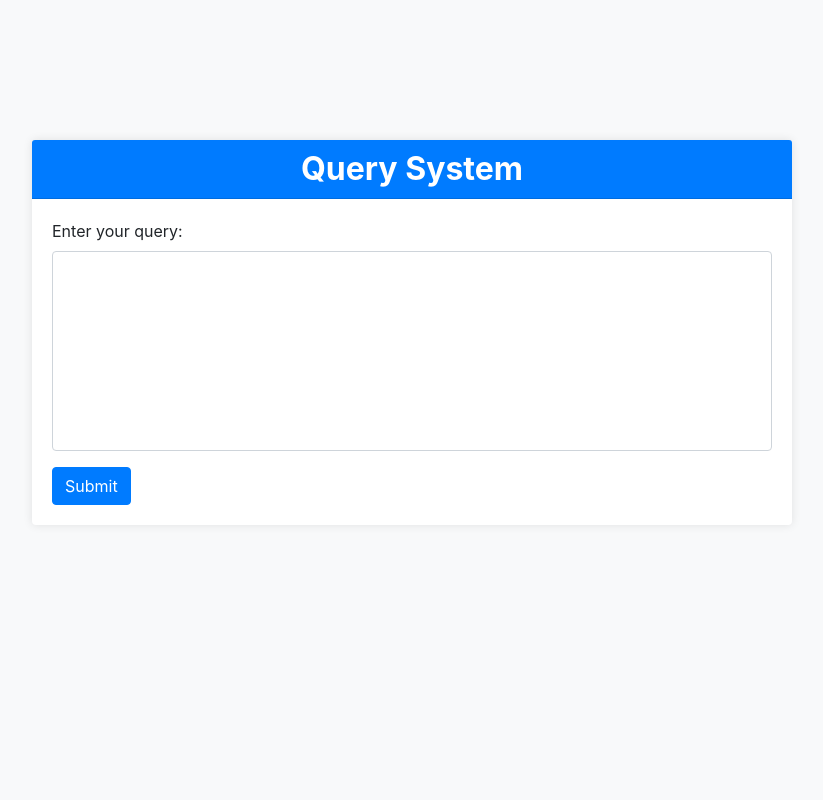
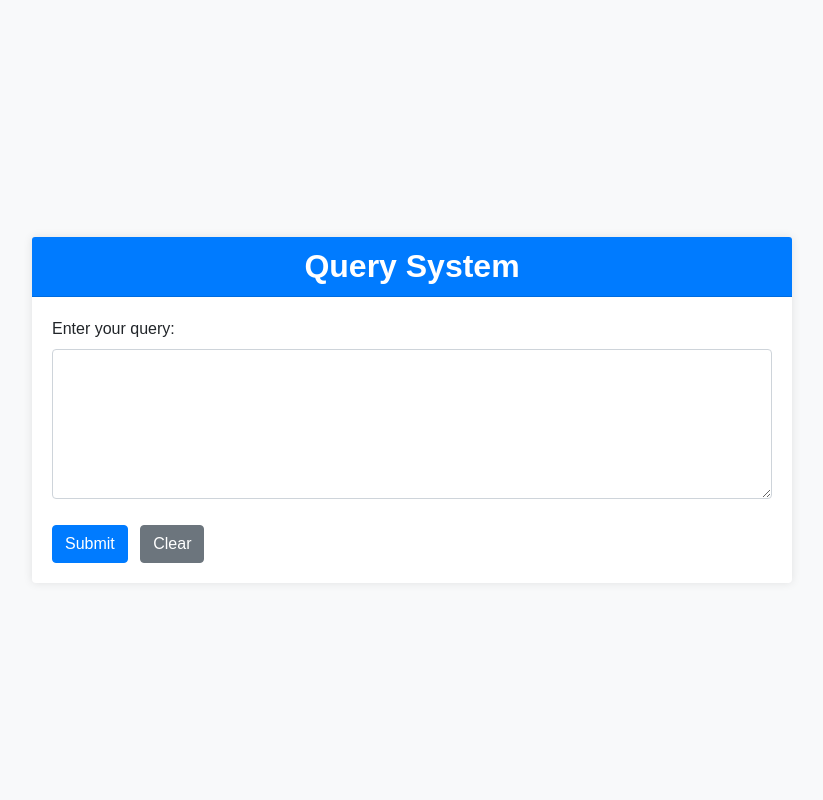
Before and after one commit to duressa-feyissa/Semantic-Search-Analysis, a Flask app: page / in a window 1280 px wide. Shown: the whole page, without its empty margins (228-1051 px from the left). Run offline with Flask 3, Linux system fonts and the light colour scheme; parts of the project's set-up code (start-up, migrations or seed data) failed here and were passed over; some libraries are stand-ins or nearby versions.

Commit message:
Update index.html

```diff
--- a/templates/index.html
+++ b/templates/index.html
@@ -11,7 +11,9 @@
             display: flex;
             justify-content: center;
             align-items: center;
-            margin-top: 100px;
+            min-height: 100vh;
+            margin: 0;
+            font-family: Arial, sans-serif;
         }
         .container {
             max-width: 800px;
@@ -29,16 +31,31 @@
             text-align: center;
             padding: 10px;
         }
-        .card-header h2 {
+        .card-header h2, .card-header h3 {
             font-weight: bold;
             margin: 0;
         }
-        .btn-primary {
-            background-color: #007bff;
-            border-color: #007bff;
+        .btn-primary, .btn-secondary {
+            margin-top: 10px;
         }
         #query {
-            height: 200px;
+            height: 150px;
+        }
+        #loading-spinner {
+            display: none;
+        }
+        .spinner-border {
+            width: 3rem;
+            height: 3rem;
+        }
+        #results-list .list-group-item {
+            background-color: #f0f0f0;
+            border: none;
+            border-radius: 5px;
+            margin-top: 5px;
+        }
+        #results-list .list-group-item:first-child {
+            margin-top: 0;
         }
     </style>
 </head>
@@ -52,13 +69,21 @@
                 <form id="query-form">
                     <div class="form-group">
                         <label for="query">Enter your query:</label>
-                        <input type="text" class="form-control" id="query" required>
+                        <textarea class="form-control" id="query" rows="5" required></textarea>
                     </div>
-                    <button type="submit" class="btn btn-primary">Submit</button>
+                    <div class="text-center" id="loading-spinner">
+                        <div class="spinner-border text-primary" role="status">
+                            <span class="sr-only">Loading...</span>
+                        </div>
+                    </div>
+                    <div >
+                        <button type="submit" class="btn btn-primary">Submit</button>
+                        <button type="button" class="btn btn-secondary ml-2" id="clear-button">Clear</button>
+                    </div>
                 </form>
             </div>
         </div>
-        <div class="card" id="results-card" style="display: none;">
+        <div class="card mt-4" id="results-card" style="display: none;">
             <div class="card-header">
                 <h3>Results</h3>
             </div>
@@ -70,10 +95,13 @@
     <script src="https://code.jquery.com/jquery-3.5.1.min.js"></script>
     <script>
         $(document).ready(function() {
+            var currentRequest = null;
+
             $('#query-form').on('submit', function(event) {
                 event.preventDefault();
                 var query = $('#query').val();
-                $.ajax({
+                $('#loading-spinner').show();
+                currentRequest = $.ajax({
                     url: '/query',
                     method: 'POST',
                     contentType: 'application/json',
@@ -81,16 +109,31 @@
                     success: function(response) {
                         var resultsList = $('#results-list');
                         resultsList.empty();
-                        // Example response
                         response.forEach(function(result) {
                             resultsList.append('<li class="list-group-item">' + result + '</li>');
                         });
                         $('#results-card').show();
+                        $('#loading-spinner').hide();
                     },
                     error: function(xhr) {
                         alert('An error occurred: ' + xhr.responseJSON.error);
+                        $('#loading-spinner').hide();
+                    },
+                    complete: function() {
+                        currentRequest = null;
                     }
                 });
+            });
+
+            $('#clear-button').on('click', function() {
+                if (currentRequest) {
+                    currentRequest.abort();
+                    currentRequest = null;
+                }
+                $('#query').val('');
+                $('#results-list').empty();
+                $('#results-card').hide();
+                $('#loading-spinner').hide();
             });
         });
     </script>
```
